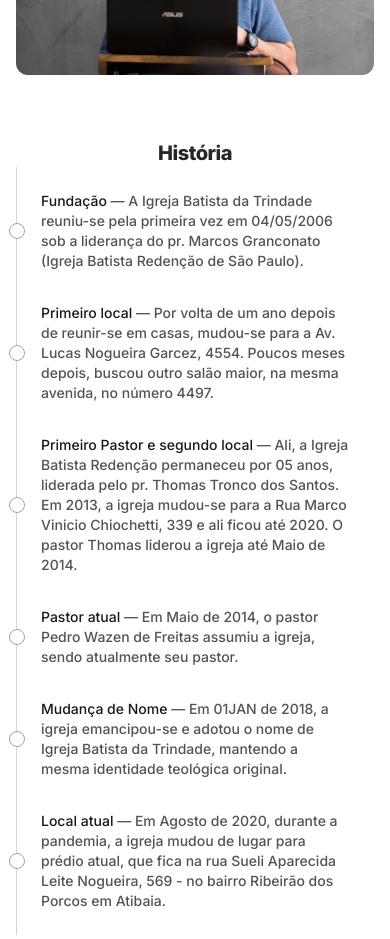
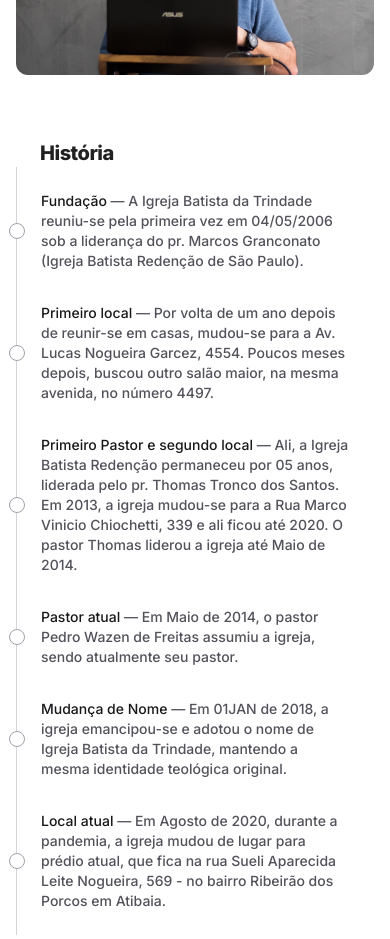
Before and after one commit to filipeveronezi/trindade, a Next.js app: page / in a window 390 px wide. Shown: the part 3000-3939 px from the top of the page. Built offline with nearby package versions, Linux system fonts and the light colour scheme.

Commit message:
fix: history title alignment on mobile

```diff
--- a/src/components/history.tsx
+++ b/src/components/history.tsx
@@ -3,7 +3,7 @@ import { Balancer } from 'react-wrap-balancer'
 export function History() {
   return (
     <section className="mt-16 w-full max-w-3xl">
-      <h2 className="bg-gradient-to-tr from-zinc-900 via-neutral-800 to-zinc-600 bg-clip-text text-center text-xl font-extrabold tracking-tight text-transparent lg:text-xl">
+      <h2 className="bg-gradient-to-tr from-zinc-900 via-neutral-800 to-zinc-600 bg-clip-text pl-6 text-xl font-extrabold tracking-tight text-transparent lg:pl-0 lg:text-center lg:text-xl">
         <Balancer>História</Balancer>
       </h2>
       <div className="mx-auto flex flex-col gap-8 border-l border-zinc-300 p-6 text-sm font-medium">
```
